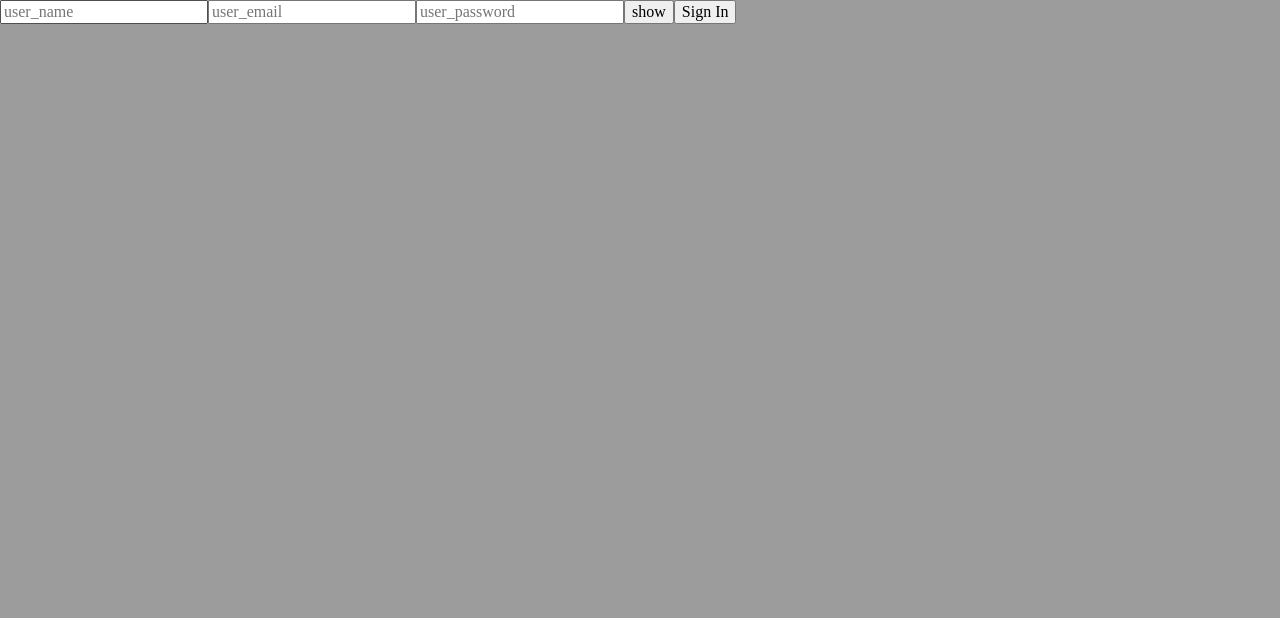
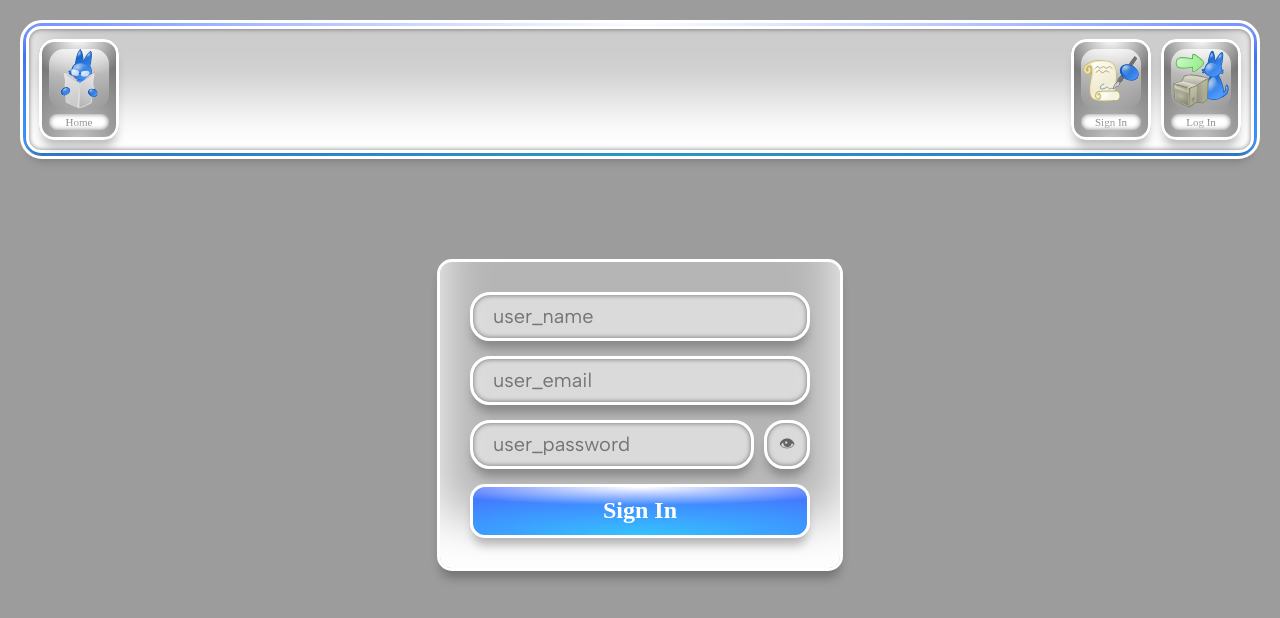
Before and after one commit to AnKSoup/chitchat-client-v2, a Vue app: page /Signin in a window 1280 px wide. Shown: the top 618 px of the page. Built offline with nearby package versions, Linux system fonts and the light colour scheme; a web font is replaced by a local one.

Commit message:
+ forms ui

```diff
--- a/src/assets/objects/icons.ts
+++ b/src/assets/objects/icons.ts
@@ -4,6 +4,16 @@
 // Works only here for some reasons, isolating it in another script cause initialization errors because it is called before getting initialized???
 import router from '@/router'
 import { GetCurrentUser, LogOutUser } from '@/scripts/users'
+
+export const homeIcon = {
+  iconImg: 'blog',
+  iconText: 'Home',
+  gradientColor1: '',
+  gradientColor2: '',
+  action: () => {
+    router.push('/')
+  },
+}
 
 export const profileIcon = {
   iconImg: 'user',
--- a/src/assets/styles/button.scss
+++ b/src/assets/styles/button.scss
@@ -1,6 +1,7 @@
 @use 'variables';
 
-button {
+button,
+.button {
   font-family: 'MPLUSRounded1c';
   font-weight: 900;
   font-size: variables.$desktop-font-big;
--- /dev/null
+++ b/src/assets/styles/form.scss
@@ -0,0 +1,77 @@
+@use 'variables';
+
+.form {
+  display: flex;
+  flex-direction: column;
+  align-items: center;
+  padding-top: 10vh;
+}
+
+form {
+  display: flex;
+  flex-direction: column;
+  gap: variables.$desktop-spacing-big;
+  padding: variables.$desktop-spacing-big * 2;
+
+  border: variables.$desktop-border;
+  border-radius: variables.$desktop-radius;
+
+  box-shadow: variables.$inner-gloss, variables.$drop-box-shadow;
+  background-color: rgba(255, 255, 255, 0.25);
+
+  height: fit-content;
+  min-width: fit-content;
+  width: 25vw;
+  div {
+    display: flex;
+    width: 100%;
+    gap: variables.$desktop-spacing-medium;
+    input {
+      flex: 1;
+    }
+  }
+}
+
+.eye {
+  display: flex;
+  justify-content: center;
+  align-items: center;
+
+  width: 40px;
+  color: rgb(100, 100, 100);
+
+  border-radius: variables.$desktop-bubble-radius;
+  border: variables.$desktop-border;
+  box-shadow: variables.$inner-box-shadow, variables.$drop-box-shadow;
+
+  background-color: rgba(255, 255, 255, 0.5);
+
+  transition: all ease-out 100ms;
+  &:hover {
+    cursor: pointer;
+    transform: translate(0px, -5px);
+    box-shadow: variables.$outer-glow;
+  }
+}
+
+input,
+.error {
+  padding-top: variables.$desktop-spacing-medium;
+  padding-bottom: variables.$desktop-spacing-medium;
+  padding-inline: variables.$desktop-spacing-huge;
+
+  border-radius: variables.$desktop-bubble-radius;
+  border: variables.$desktop-border;
+  box-shadow: variables.$inner-box-shadow, variables.$drop-box-shadow;
+
+  background-color: rgba(255, 255, 255, 0.5);
+
+  font-family: 'AlbertSans';
+  font-size: variables.$desktop-font-medium;
+}
+
+.error {
+  color: red;
+  text-align: center;
+  max-width: 50vw;
+}
--- a/src/assets/styles/main-ui.scss
+++ b/src/assets/styles/main-ui.scss
@@ -14,17 +14,21 @@ nav {
   display: flex;
   flex-direction: row;
   gap: variables.$desktop-spacing-huge;
+}
 
-  div:nth-child(2) {
-    flex-grow: 1;
-  }
+.grow {
+  flex: 1;
 }
 
 main {
   width: 100%;
   // height: needs to be calculated from a script because hidden elements will mess this up
   // Or this..
-  height: calc(100vh - variables.$desktop-spacing-huge * 3 - variables.$desktop-image-size - variables.$desktop-spacing-small - variables.$desktop-spacing-medium *5 - variables.$desktop-font-small - variables.$desktop-border-width * 4);
+  height: calc(
+    100vh - variables.$desktop-spacing-huge * 3 - variables.$desktop-image-size -
+      variables.$desktop-spacing-small - variables.$desktop-spacing-medium * 5 -
+      variables.$desktop-font-small - variables.$desktop-border-width * 4
+  );
 
   display: flex;
   gap: variables.$desktop-spacing-huge;
--- a/src/router/index.ts
+++ b/src/router/index.ts
@@ -18,6 +18,7 @@ const router = createRouter({
   ],
 })
 
+//Navigation guard
 router.beforeEach((to) => {
   // canUserAccess() returns `true` or `false`
   const canAccess = CanUserAccess(to.path)
--- a/src/routes/Blog-route.vue
+++ b/src/routes/Blog-route.vue
@@ -3,6 +3,7 @@ import {
   blogIcon,
   blogSettingsIcon,
   chatIcon,
+  loginIcon,
   logoutIcon,
   profileIcon,
   respondIcon,
@@ -97,12 +98,18 @@ const example = `<p style="color:red">I am some raw html</p>
 </script>
 
 <template>
-  <!-- TODO: vif if loged in and if owner/ message selected -->
+  <!-- TODO: vif if logged in and if owner/ message selected -->
   <div class="ui-container">
     <!-- TOP hEADER -->
     <nav>
       <icon-list :icons-array="[[profileIcon, chatIcon, blogIcon]]" />
-      <icon-list :icons-array="[[searchIcon, blogSettingsIcon, respondIcon], [logoutIcon]]" />
+      <icon-list
+        class="grow"
+        :icons-array="[
+          [searchIcon, blogSettingsIcon, respondIcon],
+          [loginIcon, logoutIcon],
+        ]"
+      />
     </nav>
     <main>
       <iframe class="blog" :srcdoc="example" sandbox="" frameborder="0"></iframe>
--- a/src/routes/Conversation-route.vue
+++ b/src/routes/Conversation-route.vue
@@ -5,6 +5,7 @@ import {
   chatIcon,
   convSettingsIcon,
   createConvIcon,
+  loginIcon,
   logoutIcon,
   profileIcon,
   remUserIcon,
@@ -158,9 +159,10 @@ const messageList = [
     <nav id="nav">
       <icon-list :icons-array="[[profileIcon, chatIcon, blogIcon]]" />
       <icon-list
+        class="grow"
         :icons-array="[
           [searchIcon, createConvIcon, convSettingsIcon, addUserIcon, remUserIcon, respondIcon],
-          [logoutIcon],
+          [loginIcon, logoutIcon],
         ]"
       />
     </nav>
--- a/src/routes/Login-Route.vue
+++ b/src/routes/Login-Route.vue
@@ -1,17 +1,19 @@
 <script setup lang="ts">
+import iconList from '@/components/icon-list.vue'
+import { homeIcon, loginIcon, signinIcon } from '@/assets/objects/icons'
 import { LogInUser } from '@/scripts/users'
 import { reactive, ref } from 'vue'
 
 // quick show/hide function
-const show = ref('show')
+const show = ref('👁')
 const password = ref('password')
 function ShowHidePassword() {
   if (password.value == 'password') {
     password.value = 'text'
-    show.value = 'hide'
+    show.value = '⌣'
   } else {
     password.value = 'password'
-    show.value = 'show'
+    show.value = '👁'
   }
 }
 
@@ -27,19 +29,34 @@ async function submit() {
 }
 </script>
 <template>
-  <p v-if="result" class="error">{{ result.valueOf() }}</p>
+  <div class="ui-container">
+    <nav id="nav">
+      <icon-list class="grow" :icons-array="[[homeIcon], [signinIcon, loginIcon]]" />
+    </nav>
+    <main class="form">
       <form @submit.prevent="submit()">
         <!-- fields -->
         <input type="email" v-model="form.user_email" placeholder="user_email" required />
+        <div>
           <input
             v-bind:type="password.valueOf()"
             v-model="form.user_password"
             placeholder="user_password"
             required
           />
-    <button @click.prevent="ShowHidePassword()">{{ show.valueOf() }}</button>
-    <input type="submit" value="Log In" />
+          <div class="eye" @click="ShowHidePassword()">{{ show.valueOf() }}</div>
+        </div>
+        <input class="button" type="submit" value="Log In" />
       </form>
+      <p v-if="result" class="error">{{ result.valueOf() }}</p>
+    </main>
+  </div>
 </template>
 
-<style lang="scss"></style>
+<style lang="scss">
+@use '@/assets/styles/main-ui.scss';
+@use '@/assets/styles/form.scss';
+@use '@/assets/styles/button.scss';
+
+//OVERRIDES:
+</style>
--- a/src/routes/Signin-Route.vue
+++ b/src/routes/Signin-Route.vue
@@ -1,17 +1,19 @@
 <script setup lang="ts">
+import iconList from '@/components/icon-list.vue'
+import { homeIcon, loginIcon, signinIcon } from '@/assets/objects/icons'
 import { SignInUser } from '@/scripts/users'
 import { reactive, ref } from 'vue'
 
 // quick show/hide function
-const show = ref('show')
+const show = ref('👁')
 const password = ref('password')
 function ShowHidePassword() {
   if (password.value == 'password') {
     password.value = 'text'
-    show.value = 'hide'
+    show.value = '⌣'
   } else {
     password.value = 'password'
-    show.value = 'show'
+    show.value = '👁'
   }
 }
 
@@ -28,20 +30,33 @@ async function submit() {
 }
 </script>
 <template>
-  <p v-if="result" class="error">{{ result.valueOf() }}</p>
+  <div class="ui-container">
+    <nav id="nav">
+      <icon-list class="grow" :icons-array="[[homeIcon], [signinIcon, loginIcon]]" />
+    </nav>
+    <main class="form">
       <form @submit.prevent="submit()">
         <!-- fields -->
         <input type="text" v-model="form.user_name" placeholder="user_name" required />
         <input type="email" v-model="form.user_email" placeholder="user_email" required />
+        <div>
           <input
             v-bind:type="password.valueOf()"
             v-model="form.user_password"
             placeholder="user_password"
             required
           />
-    <button @click.prevent="ShowHidePassword()">{{ show.valueOf() }}</button>
-    <input type="submit" value="Sign In" />
+          <div class="eye" @click="ShowHidePassword()">{{ show.valueOf() }}</div>
+        </div>
+        <input class="button" type="submit" value="Sign In" />
       </form>
+      <p v-if="result" class="error">{{ result.valueOf() }}</p>
+    </main>
+  </div>
 </template>
 
-<style lang="scss"></style>
+<style lang="scss">
+@use '@/assets/styles/main-ui.scss';
+@use '@/assets/styles/form.scss';
+@use '@/assets/styles/button.scss';
+</style>
```
Lines whose indentation alone changed are shown as unchanged.
